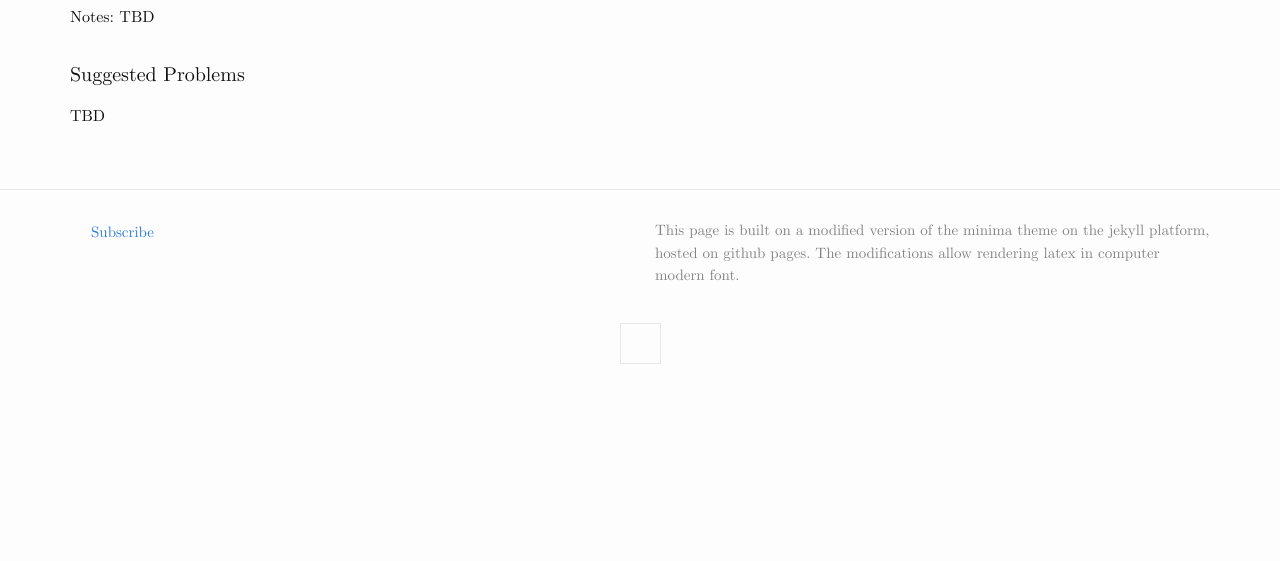
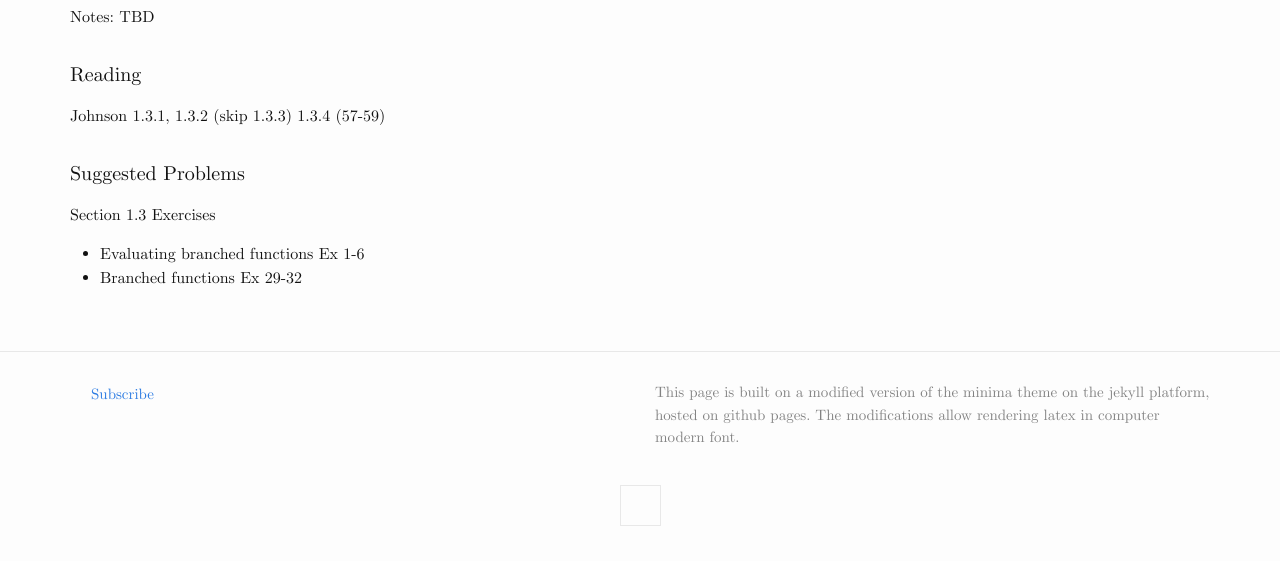
Before and after one commit to rtullydo/complex, a Jekyll site: the page built from _posts/2022-08-1-complex-3.md, in a window 1280 px wide. Shown: the part 646-1207 px from the top of the page. Built offline with Jekyll 4.4.1, drawn with Linux system fonts in a browser that asks for light colours; before the commit the page ends 1045 px from its top, so only the background shows below that.

Commit message:
Update 2022-08-1-complex-3.md

```diff
--- a/_posts/2022-08-1-complex-3.md
+++ b/_posts/2022-08-1-complex-3.md
@@ -16,6 +16,13 @@ Notes:
 TBD
 
 
+#### Reading
+
+Johnson 1.3.1, 1.3.2 (skip 1.3.3) 1.3.4 (57-59)
+
 #### Suggested Problems
 
-TBD
+Section 1.3 Exercises
+
+- Evaluating branched functions Ex 1-6
+- Branched functions Ex 29-32
```
